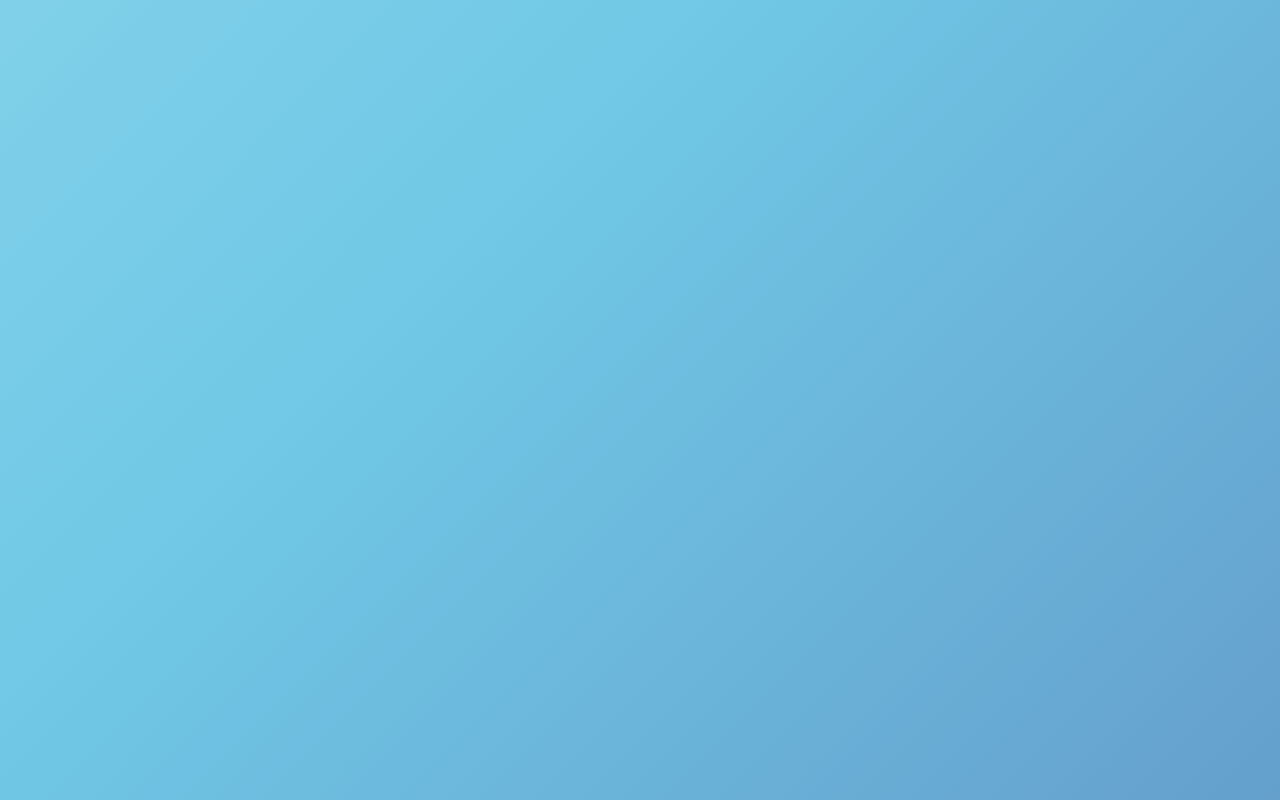
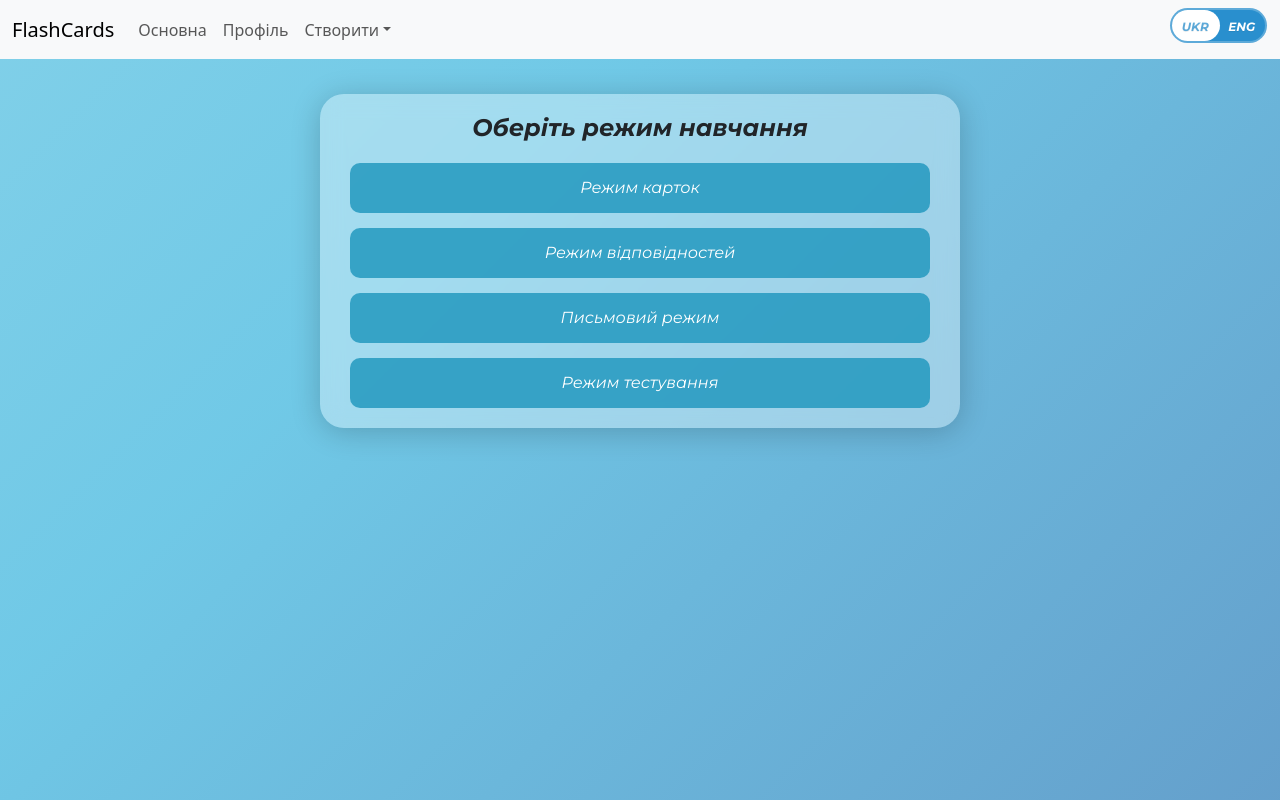
Before and after one commit to yuliaaana/flashcards-frontend, a React (Vite) app: page /learn/1/modes in a window 1280 px wide. Before the commit this address had no page. Built offline with nearby package versions, Linux system fonts and the light colour scheme.

Commit message:
Added page for learning modes and draft of match mode

```diff
--- /dev/null
+++ b/src/LearningModes.jsx
@@ -0,0 +1,41 @@
+import React from "react";
+import Header from './components/homepage/Header';
+import { useNavigate, useParams, useLocation } from "react-router-dom";
+import './styles/learning.css';
+import { useTranslation } from "react-i18next";
+import "./i18n";
+
+export default function LearningModes() {
+  const navigate = useNavigate();
+  const { deckId } = useParams();
+  const location = useLocation();
+  const deckName = location.state?.deckName || "";
+  const { t, i18n } = useTranslation("learn");
+
+  return (
+    <>
+      <Header />
+    <div className="learning-modes-wrapper">
+       <div className="learning-block"></div>
+    <div className="learning-block learning-modes-container">
+      <h2 className="ch-ttl">{t("chooseLearningMode")} {deckName ? ` ${t("for")} "${deckName}"` : ''}</h2>
+      <div className="modes-list">
+        <button className="mode-btn btn-conf" onClick={() => navigate(`/learn/${deckId}`)}>
+          {t("flashcardMode")}
+        </button>
+        <button className="mode-btn btn-conf" onClick={() => navigate(`/learn/${deckId}/match`)}>
+          {t("matchMode")}
+        </button>
+        <button className="mode-btn btn-conf" onClick={() => navigate(`/learn/${deckId}/written`)}>
+          {t("writtenMode")}
+        </button>
+        <button className="mode-btn btn-conf" onClick={() => navigate(`/learn/${deckId}/test`)}>
+          {t("testMode")}
+        </button>
+      </div>
+    </div>
+    <div className="learning-block"></div>
+    </div>
+    </>
+  );
+}
--- a/src/MainApp.jsx
+++ b/src/MainApp.jsx
@@ -11,6 +11,8 @@ import Deck from './Deck';
 import Folders from './Folders';
 import Folder from './Folder';
 import LearningMode from './LearningMode';
+import LearningModes from './LearningModes';
+import MatchMode from './MatchMode';
 import EditDeckPage from './EditDeckPage';
 
 
@@ -28,6 +30,8 @@ export default function MainApp() {
       <Route path="/decks" element={<Decks />} />
       <Route path="/deck/:deckId" element={<Deck />} />
       <Route path="/learn/:deckId" element={<LearningMode />} />
+      <Route path="/learn/:deckId/modes" element={<LearningModes />} />
+      <Route path="/learn/:deckId/match" element={<MatchMode />} />
       <Route path="/folders" element={<Folders />} />
       <Route path="/folder/:folderId" element={<Folder />} />
       <Route path="/edit-deck/:deckId" element={<EditDeckPage />} />
--- /dev/null
+++ b/src/MatchMode.jsx
@@ -0,0 +1,106 @@
+
+import React, { useEffect, useState } from "react";
+import { useParams } from "react-router-dom";
+import Header from './components/homepage/Header';
+import './styles/learning.css';
+// save results of test to backend later
+
+function shuffle(array) {
+  return array
+    .map((value) => ({ value, sort: Math.random() }))
+    .sort((a, b) => a.sort - b.sort)
+    .map(({ value }) => value);
+}
+
+
+export default function MatchMode() {
+  const { deckId } = useParams();
+  const [pairs, setPairs] = useState([]);
+  const [selected, setSelected] = useState([]); // [{type: 'term'|'definition', id}]
+  const [matched, setMatched] = useState([]); // [{termId, defId}]
+  const [shuffledTerms, setShuffledTerms] = useState([]);
+  const [shuffledDefs, setShuffledDefs] = useState([]);
+
+  useEffect(() => {
+    fetch(`http://127.0.0.1:5000/api/deck/${deckId}`)
+      .then((response) => {
+        if (!response.ok) {
+          throw new Error(`HTTP error! status: ${response.status}`);
+        }
+        return response.json();
+      })
+      .then((data) => {
+        // Expecting data.flashcards: [{id, front_title, back_title}]
+        const realPairs = (data.flashcards || []).map(card => ({
+          id: card.id,
+          term: card.front_title,
+          definition: card.back_title
+        }));
+        setPairs(realPairs);
+        setShuffledTerms(shuffle(realPairs.map(p => ({ id: p.id, text: p.term }))));
+        setShuffledDefs(shuffle(realPairs.map(p => ({ id: p.id, text: p.definition }))));
+      })
+      .catch((error) => {
+        console.error('Error fetching deck for match mode:', error);
+        setPairs([]);
+        setShuffledTerms([]);
+        setShuffledDefs([]);
+      });
+  }, [deckId]);
+
+  const handleSelect = (type, id) => {
+    if (selected.length === 0) {
+      setSelected([{ type, id }]);
+    } else if (selected.length === 1 && selected[0].type !== type) {
+      const first = selected[0];
+      if (first.id === id) {
+        setMatched([...matched, { termId: type === 'term' ? id : first.id, defId: type === 'definition' ? id : first.id }]);
+      }
+      setSelected([]);
+    }
+  };
+
+  const isMatched = (type, id) => {
+    return matched.some(m => (type === 'term' ? m.termId : m.defId) === id);
+  };
+
+  return (
+    <>
+        <Header />
+    <div className="match-mode-container">
+      <h2>Match Mode</h2>
+      <div className="match-columns">
+        <div className="match-col">
+          <h4>Terms</h4>
+          {shuffledTerms.map(({ id, text }) => (
+            <button
+              key={id}
+              className={`match-btn ${isMatched('term', id) ? 'matched' : ''} ${selected[0]?.type === 'term' && selected[0]?.id === id ? 'selected' : ''}`}
+              onClick={() => !isMatched('term', id) && handleSelect('term', id)}
+              disabled={isMatched('term', id)}
+            >
+              {text}
+            </button>
+          ))}
+        </div>
+        <div className="match-col">
+          <h4>Definitions</h4>
+          {shuffledDefs.map(({ id, text }) => (
+            <button
+              key={id}
+              className={`match-btn ${isMatched('definition', id) ? 'matched' : ''} ${selected[0]?.type === 'definition' && selected[0]?.id === id ? 'selected' : ''}`}
+              onClick={() => !isMatched('definition', id) && handleSelect('definition', id)}
+              disabled={isMatched('definition', id)}
+            >
+              {text}
+            </button>
+          ))}
+        </div>
+      </div>
+      {matched.length === pairs.length && (
+        <div className="match-complete">Congratulations! All pairs matched!</div>
+      )}
+    </div>
+    </>
+  );
+}
--- a/src/components/homepage/RecentDeckCard.jsx
+++ b/src/components/homepage/RecentDeckCard.jsx
@@ -17,8 +17,8 @@ export default function RecentDeckCard({ deck }) {
 
   const handleStudy = (event) => {
     event.stopPropagation();
-    navigate(`/learn/${deck.deck.id}`);
-  };
+    navigate(`/learn/${deck.deck.id}/modes`, { state: { deckName: deck.deck.name } });
+  }
 
   const handleUserProfileClick = (event, userId) => {
     event.stopPropagation();
--- a/src/locales/en/learn.json
+++ b/src/locales/en/learn.json
@@ -5,5 +5,11 @@
     "excellent":"Excellent",
     "complete":"Learning Session Complete!",
     "restart":"Restart Session",
-    "exit":"Exit to Homepage"
+    "exit":"Exit to Homepage",
+    "chooseLearningMode":"Choose Learning Mode",
+    "for":"for set",
+    "flashcardMode":"Flashcard Mode",
+    "matchMode":"Match Mode",
+    "writtenMode":"Written Mode",
+    "testMode":"Test Mode"
 }
--- a/src/locales/uk/learn.json
+++ b/src/locales/uk/learn.json
@@ -7,6 +7,12 @@
     "excellent":"Відмінно",
     "complete":"Навчальна сесія завершена!",
     "restart":"Розпочати знову",
-    "exit":"Повернутись на головну сторінку"
+    "exit":"Повернутись на головну сторінку",
+    "chooseLearningMode":"Оберіть режим навчання",
+    "for":"для набору",
+    "flashcardMode":"Режим карток",
+    "matchMode":"Режим відповідностей",
+    "writtenMode":"Письмовий режим",
+    "testMode":"Режим тестування"
 
 }
--- a/src/styles/index.css
+++ b/src/styles/index.css
@@ -2,7 +2,7 @@ body {
   font-family: "Montserrat", sans-serif;
 }
 
-h4, p {
+h4,h2, p {
   font-family: "Montserrat", sans-serif;
   color: #333;
 }
--- a/src/styles/learning.css
+++ b/src/styles/learning.css
@@ -1,3 +1,58 @@
+/* Match Mode Styles */
+.match-mode-container {
+  max-width: 700px;
+  margin: 40px auto;
+  padding: 32px;
+  border-radius: 16px;
+  box-shadow: 0 2px 16px rgba(0,0,0,0.08);
+  text-align: center;
+  background: rgba(255, 255, 255, 0.35);
+  border-radius: 24px;
+  box-shadow: 0 4px 30px rgba(0, 0, 0, 0.2);
+  backdrop-filter: blur(10.7px);
+  -webkit-backdrop-filter: blur(16.7px);
+  padding: 20px;
+  width: 100%;
+  max-width: 900px;
+  box-sizing: border-box;
+}
+.match-columns {
+  display: flex;
+  justify-content: space-between;
+  gap: 40px;
+  margin-top: 32px;
+}
+.match-col {
+  flex: 1;
+  display: flex;
+  flex-direction: column;
+  gap: 16px;
+}
+.match-btn {
+  padding: 14px 0;
+  font-size: 1.1rem;
+  border: none;
+  border-radius: 8px;
+  background: #59befcc8;
+  color: #333;
+  cursor: pointer;
+  transition: background 0.2s, color 0.2s;
+}
+.match-btn.selected {
+  background: #0e81c8a8;
+  color: #fff;
+}
+.match-btn.matched {
+  background: #42f89def;
+  color: #333;
+  cursor: default;
+}
+.match-complete {
+  margin-top: 32px;
+  font-size: 1.3rem;
+  color: #0bce5c;
+  font-weight: bold;
+}
 .learn-container {
     display: flex;
     flex-direction: row;
@@ -132,3 +187,60 @@
 h5,p{
     text-align: center;
 }
+
+.learning-modes-wrapper{
+  display: grid;
+    grid-template-columns: 1fr 2fr 1fr;
+    margin: 35px 0px 0px 0px;
+
+}
+.learning-modes-container{
+    display: flex;
+    flex-direction: column;
+    flex-grow: 1;
+    flex-shrink: 0;
+    flex-basis: auto;
+    align-self: stretch;
+    background: rgba(255, 255, 255, 0.35);
+    border-radius: 24px;
+    box-shadow: 0 4px 30px rgba(0, 0, 0, 0.2);
+    backdrop-filter: blur(10.7px);
+    -webkit-backdrop-filter: blur(16.7px);
+    padding: 20px;
+    width: 100%;
+    max-width: 900px;
+    box-sizing: border-box;
+  }
+
+  .ch-ttl {
+    margin-bottom: 20px;
+    text-align: center;
+    font-size: 24px;
+    font-weight: bold;
+}
+
+.modes-list {
+    display: flex;
+    flex-direction: column;
+    flex-wrap: nowrap;
+    gap:15px;
+    margin-left: 10px;
+    margin-right: 10px;
+    margin-top: auto;
+    margin-bottom: 0;
+  }
+
+  .mode-btn {
+    background-color: #1f96bed1;
+    color: white;
+    border: none;
+    cursor: pointer;
+    border-radius: 10px;
+    transition: background-color 0.3s;
+    height: 50px;
+    padding: 0 10px;
+    display: flex;
+    font-family: "Montserrat", sans-serif;
+    align-items: center;
+    justify-content: center;
+  }
```
